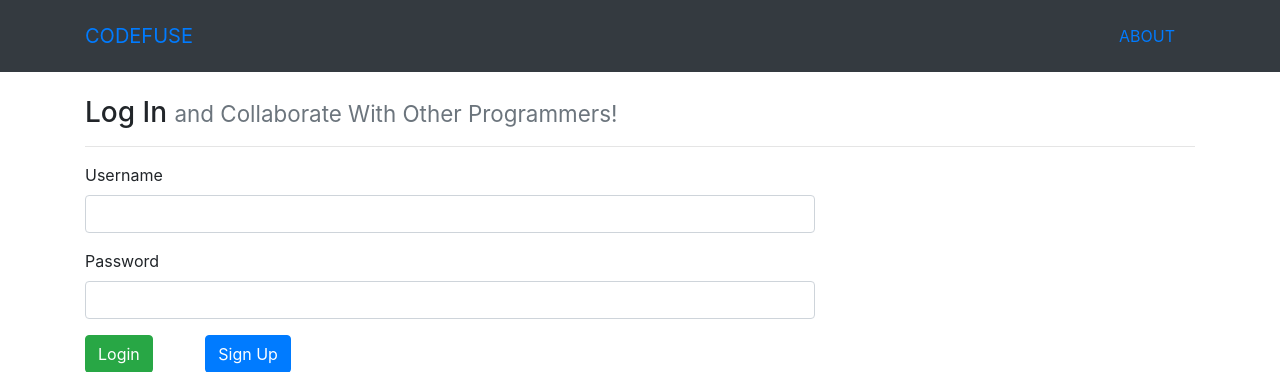
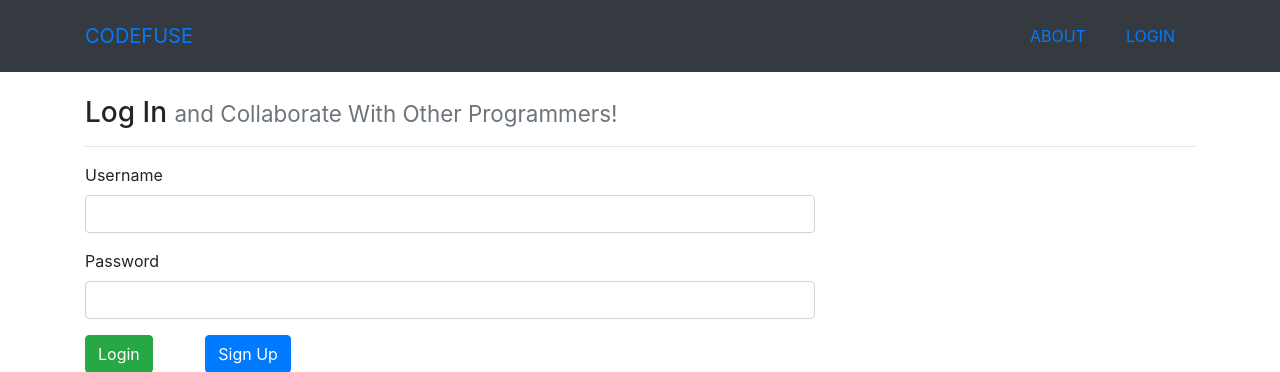
Before and after one commit to vladyslavnUA/code-fuse, a Django app: page /accounts/login/ in a window 1280 px wide. Shown: the top 372 px of the page. Run offline with Django 3.2, Linux system fonts and the light colour scheme; some libraries are stand-ins or nearby versions.

Commit message:
updated base

```diff
--- a/templates/base.html
+++ b/templates/base.html
@@ -30,13 +30,23 @@
               <!-- user sees button to login if anonymous -->
               {% if not user.is_authenticated %}
                   <!-- login -->
+                  <li class="nav-item mx-0 mx-lg-1">
+                        <a class="nav-link py-3 px-0 px-lg-3 rounded js-scroll-trigger" href="{% url 'accounts:login' %}">Login</a>
+                    </li>
               <!-- user sees button to logout, or see profile if they are logged in -->
               {% else %}
+                  <!-- new project -->
+                    <li class="nav-item mx-0 mx-lg-1">
+                        <a class="nav-link py-3 px-0 px-lg-3 rounded js-scroll-trigger" href="{% url 'projects:add_project' %}">New Project</a>
+                    </li>
+                  <!-- profile -->
+                    <li class="nav-item mx-0 mx-lg-1">
+                        <a class="nav-link py-3 px-0 px-lg-3 rounded js-scroll-trigger" href="{% url 'accounts:user-profile' user.id %}">Profile</a>
+                    </li>
                   <!-- logout -->
-                        <li class="nav-item mx-0 mx-lg-1">
-                            <a class="nav-link py-3 px-0 px-lg-3 rounded js-scroll-trigger" href="{% url 'projects:add_project' %}">Add Project</a>
-                        </li>
-                  <!-- profile -->
+                    <li class="nav-item mx-0 mx-lg-1">
+                        <a class="nav-link py-3 px-0 px-lg-3 rounded js-scroll-trigger" href="{% url 'accounts:logout' %}">Logout</a>
+                    </li>
               {% endif %}
             </ul>
           </div>
```
